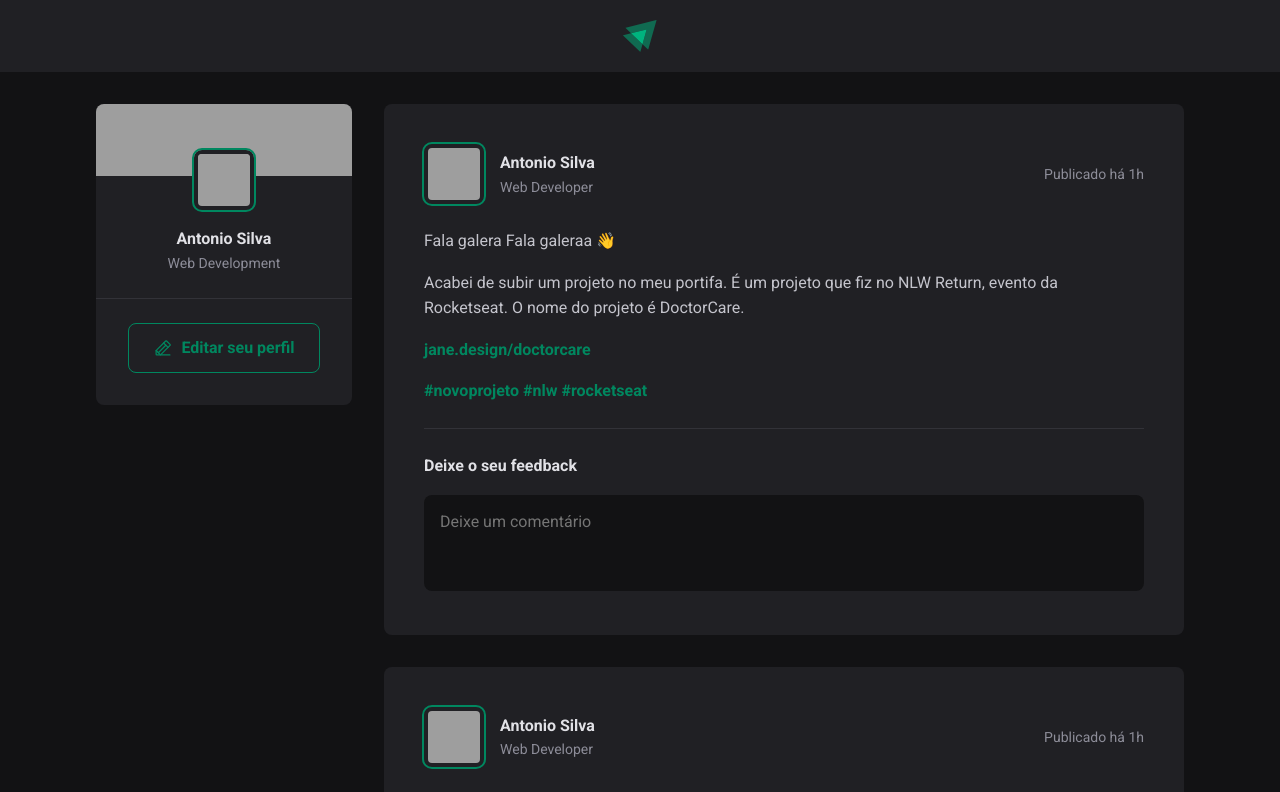
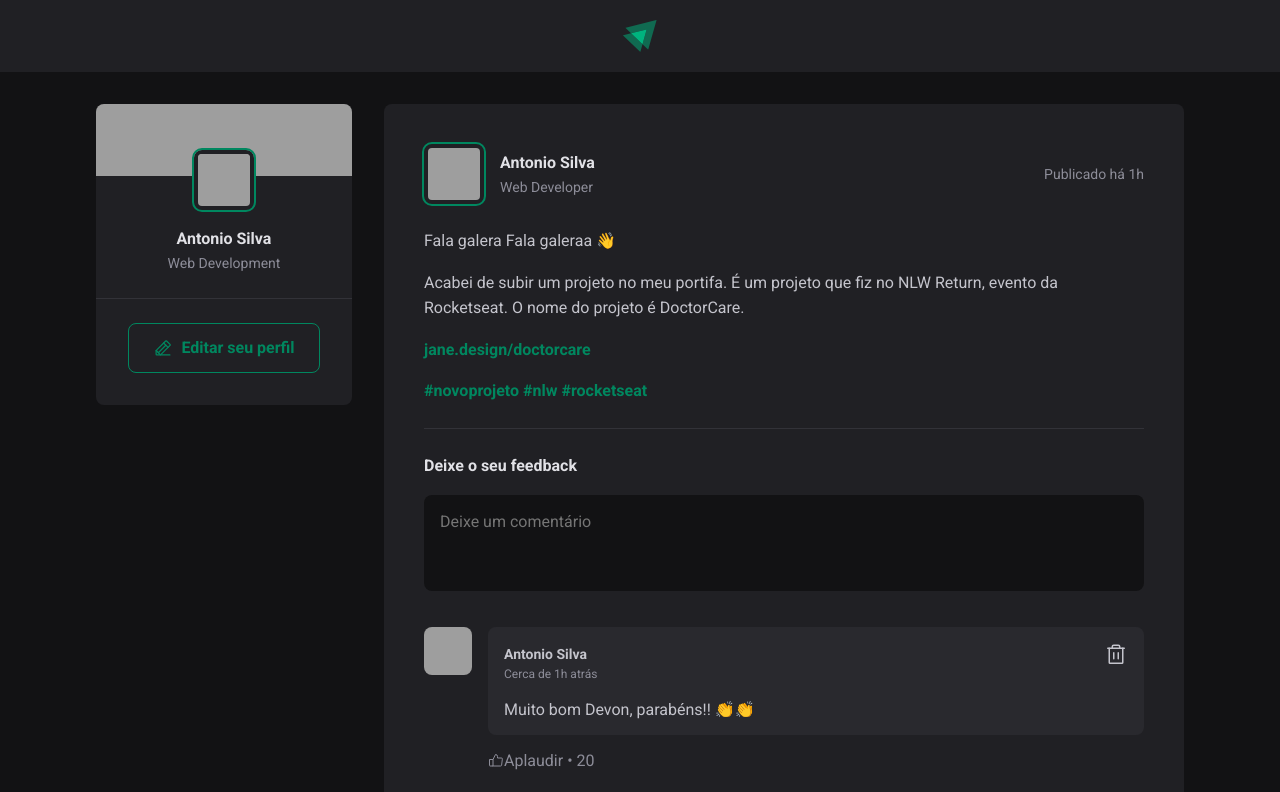
Before and after one commit to oantoniosilva/ignite-feedback, a React (Vite) app: page / in a window 1280 px wide. Shown: the top 792 px of the page. Built offline with nearby package versions, Linux system fonts and the light colour scheme; grey boxes are pictures that could not be loaded.

Commit message:
feat: create styles commentary

```diff
--- a/src/App.jsx
+++ b/src/App.jsx
@@ -1,6 +1,7 @@
 import { Header } from './components/Header';
 import { Sidebar } from './components/Sidebar';
 import { Post } from './components/Post';
+// import { Comment } from './components/Comment';
 
 import './global.css';
 
@@ -17,6 +18,7 @@
           <Post
             author='Antonio Silva'
             content='Lorem ipsum dolor sit amet'
+
           />
           <Post
             author='Antonio Silva'
--- /dev/null
+++ b/src/components/Comment.jsx
@@ -0,0 +1,34 @@
+import { ThumbsUp, Trash } from 'phosphor-react';
+import styles from './Comment.module.css';
+
+export function Comment() {
+  return (
+    <div className={styles.comment}>
+      <img src='https://github.com/oantoniosilva.png' alt='' />
+
+      <div className={styles.commentBox}>
+        <div className={styles.commentContent}>
+          <header>
+            <div className={styles.authorAndTime}>
+              <strong>Antonio Silva</strong>
+              <time title='11 de Maio às 08:10h' dateTime='2022-05-11 08:13:30'>Cerca de 1h atrás</time>
+            </div>
+
+            <button title='Deletar comentário'>
+              <Trash size={24} />
+            </button>
+          </header>
+
+          <p>Muito bom Devon, parabéns!! 👏👏</p>
+        </div>
+
+        <footer>
+          <button>
+            <ThumbsUp />
+            Aplaudir <span>20</span>
+          </button>
+        </footer>
+      </div>
+    </div>
+  )
+}
--- /dev/null
+++ b/src/components/Comment.module.css
@@ -0,0 +1,87 @@
+.comment {
+  margin-top: 1.5rem;
+  display: flex;
+  gap: 1rem;
+}
+
+.comment > img {
+  width: 3rem;
+  height: 3rem;
+  border-radius: 8px;
+}
+
+.commentBox {
+  flex: 1;
+}
+
+.commentContent {
+  background: var(--gray-700);
+  border-radius: 8px;
+  padding: 1rem;
+}
+
+.commentContent > header {
+  display: flex;
+  align-items: flex-start;
+  justify-content: space-between;
+}
+
+.authorAndTime strong {
+  display: block;
+  font-size: 0.875rem;
+  line-height: 1.6;
+}
+
+.authorAndTime time {
+  display: block;
+  font-size: 0.75rem;
+  line-height: 1.6;
+  color: var(--gray-400);
+}
+
+.commentContent header button {
+  background: transparent;
+  border: 0;
+  color: var(--grey-400);
+  cursor: pointer;
+  line-height: 0;
+  border-radius: 2px;
+}
+
+.commentContent header button:hover {
+  color: var(--red-500);
+}
+
+.commentContent p {
+  margin-top: 1rem;
+  color: var(--gray-300);
+}
+
+.commentBox footer {
+  margin-top: 1rem;
+}
+
+.commentBox footer button {
+  background: transparent;
+  border: 0;
+  color: var(--gray-400);
+  cursor: pointer;
+
+  display: flex;
+  align-items: center;
+
+  border-radius: 2px;
+}
+
+.commentBox footer button:hover {
+  color: var(--green-300);
+}
+
+.commetBox footer button svg {
+  margin-right: 0.5rem;
+}
+
+.commentBox footer button span::before {
+  content: '\2022';
+  padding: 0 0.25rem;
+}
--- a/src/components/Post.jsx
+++ b/src/components/Post.jsx
@@ -1,3 +1,4 @@
+import { Comment } from './Comment';
 import styles from './Post.module.css';
 
 export function Post() {
@@ -38,6 +39,12 @@
           <button type='submit'>Publicar</button>
         </footer>
       </form>
+
+      <div className={styles.commentList}>
+        <Comment />
+        <Comment />
+        <Comment />
+      </div>
     </article>
   )
 }
--- a/src/components/Post.module.css
+++ b/src/components/Post.module.css
@@ -124,3 +124,7 @@
 .commentForm button[type=submit]:hover {
   background: var(--green-300);
 }
+
+.commentList {
+  margin-top: 2rem;
+}
--- a/src/global.css
+++ b/src/global.css
@@ -11,6 +11,8 @@
 
   --green-300: #00b37e;
   --green-500: #00875f;
+
+  --red-500: #f75a68;
 }
 
 :focus {
```
Also changed, not shown: src/components/Avatar.jsx (added, +7 -0 lines), src/components/Avatar.module.css (added).
